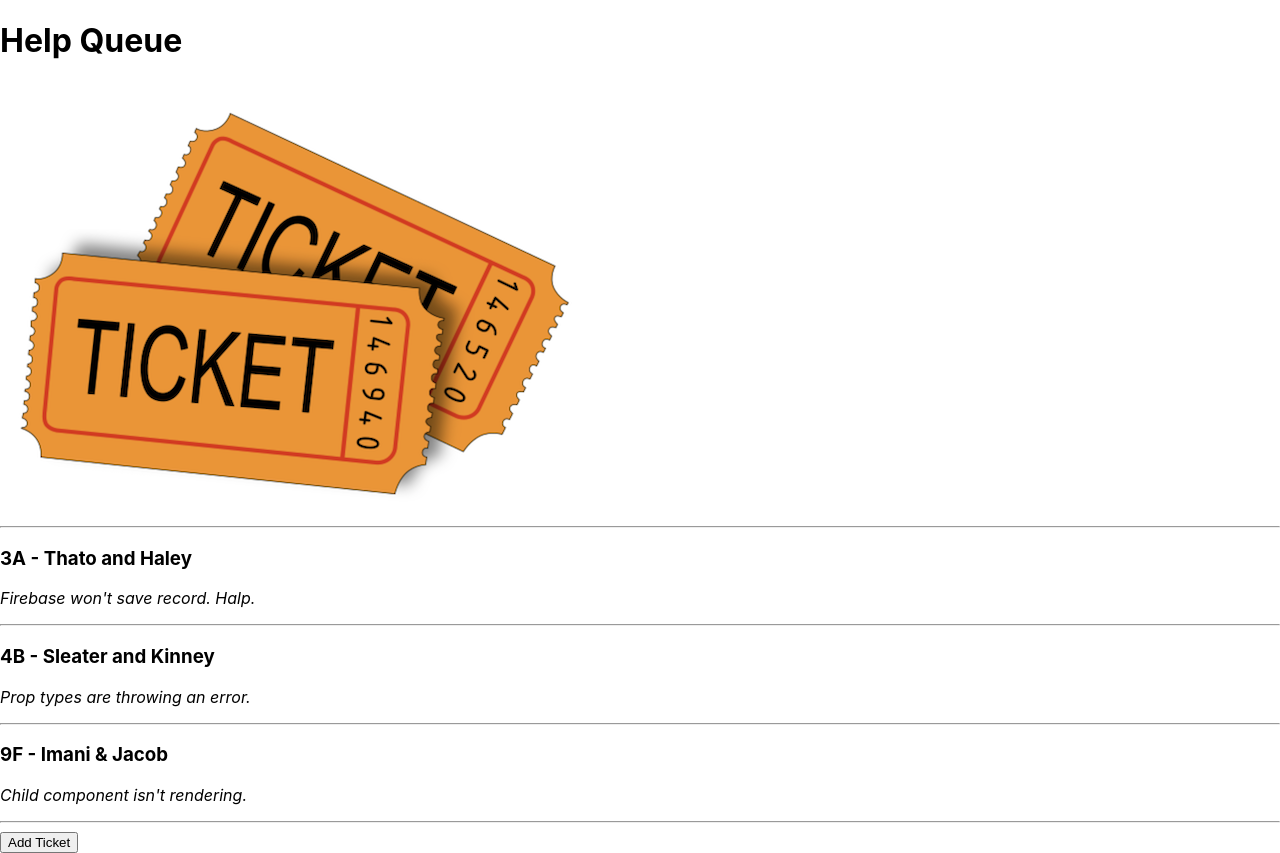
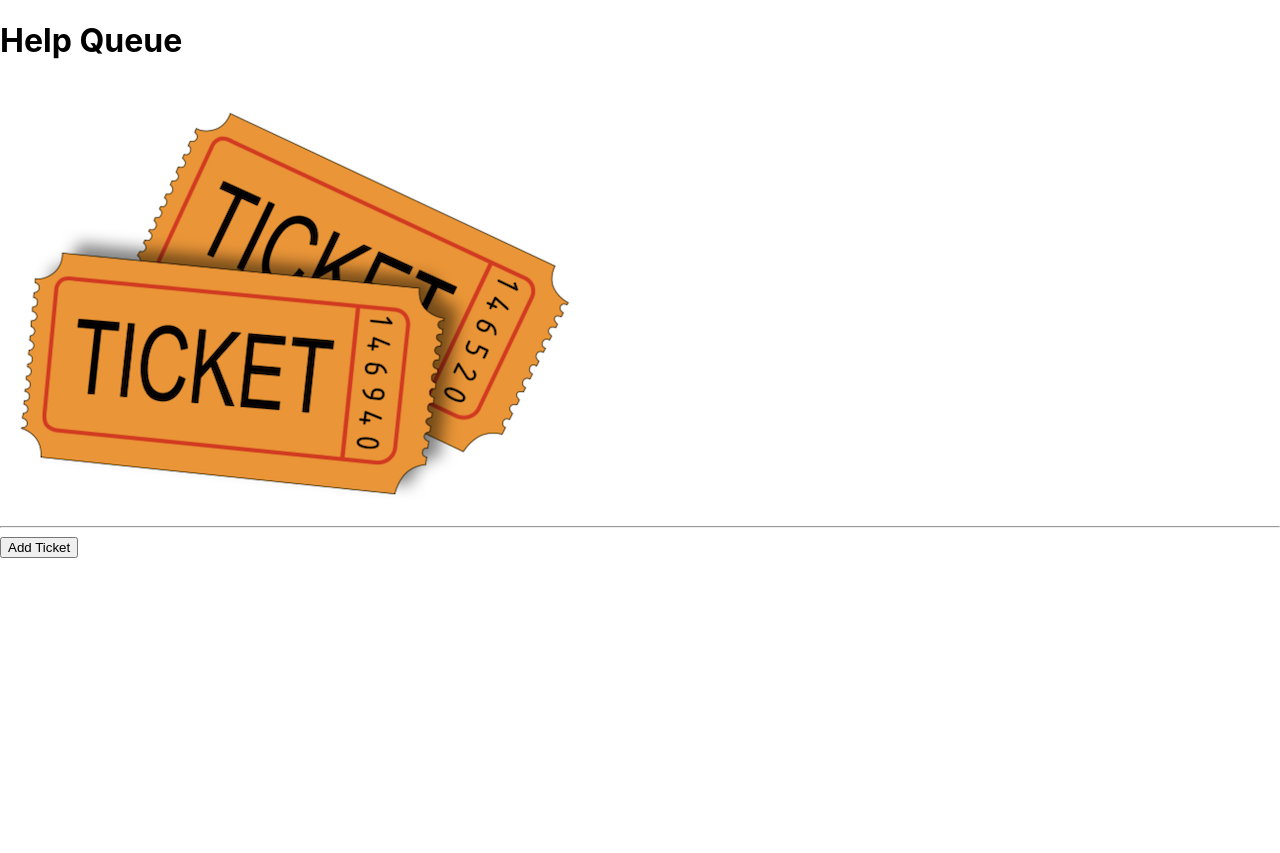
Before and after one commit to JaseGrable/help-queue, a React (Create React App) app: page / in a window 1280 px wide. After the commit the page ends 800 px from the top, so only its background shows below. Built offline with nearby package versions, Linux system fonts and the light colour scheme.

Commit message:
WIP ticket form

```diff
--- a/src/components/TicketControl.js
+++ b/src/components/TicketControl.js
@@ -8,11 +8,15 @@ class TicketControl extends React.Component {
     constructor(props) {
       super(props);
       this.state = {
-        formVisibleOnPage: false
+        formVisibleOnPage: false,
+        mainTicketList: [] // new code
       };
-      this.handleClick = this.handleClick.bind(this); //new code here
     }
-
+    handleAddingNewTicketToList = (newTicket) => {
+        const newMainTicketList = this.state.mainTicketList.concat(newTicket);
+        this.setState({mainTicketList: newMainTicketList,
+                      formVisibleOnPage: false });
+      }
     handleClick = () => {
         this.setState(prevState => ({
           formVisibleOnPage: !prevState.formVisibleOnPage
@@ -23,12 +27,12 @@ class TicketControl extends React.Component {
         let currentlyVisibleState = null;
         let buttonText = null; // new code
         if (this.state.formVisibleOnPage) {
-          currentlyVisibleState = <NewTicketForm />;
-          buttonText = "Return to Ticket List"; // new code
-        } else {
-          currentlyVisibleState = <TicketList />;
-          buttonText = "Add Ticket"; // new code
-        }
+            currentlyVisibleState = <NewTicketForm />;
+            buttonText = "Return to Ticket List";
+          } else {
+            currentlyVisibleState = <TicketList ticketList={this.state.mainTicketList} />; // new code
+            buttonText = "Add Ticket";
+          }
         return (
           <React.Fragment>
             {currentlyVisibleState}
--- a/src/components/TicketList.js
+++ b/src/components/TicketList.js
@@ -1,35 +1,26 @@
-import React from 'react';
-import Ticket from './Ticket';
+import React from "react";
+import Ticket from "./Ticket";
+import PropTypes from "prop-types";
 
-const mainTicketList = [
-  {
-    names: 'Thato and Haley',
-    location: '3A',
-    issue: 'Firebase won\'t save record. Halp.'
-  },
-  {
-    names: 'Sleater and Kinney',
-    location: '4B',
-    issue: 'Prop types are throwing an error.'
-  },
-  {
-    names: 'Imani & Jacob',
-    location: '9F',
-    issue: 'Child component isn\'t rendering.'
-  }
-];
-function TicketList(){
+// remove const mainTicketList = [ ... ]. We no longer want these.
+
+function TicketList(props) { // Add props as parameter.
   return (
     <React.Fragment>
-          <hr/>
-          {mainTicketList.map((ticket, index) =>
+      <hr />
+      {props.ticketList.map((ticket, index) => // Loop through the list passed down from TicketControl.
         <Ticket names={ticket.names}
           location={ticket.location}
           issue={ticket.issue}
-              key={index}/>
+          key={index} />
       )}
     </React.Fragment>
   );
 }
 
+// Add propTypes for ticketList.
+TicketList.propTypes = {
+  ticketList: PropTypes.array
+};
+
 export default TicketList;
```
Lines whose indentation alone changed are shown as unchanged.
